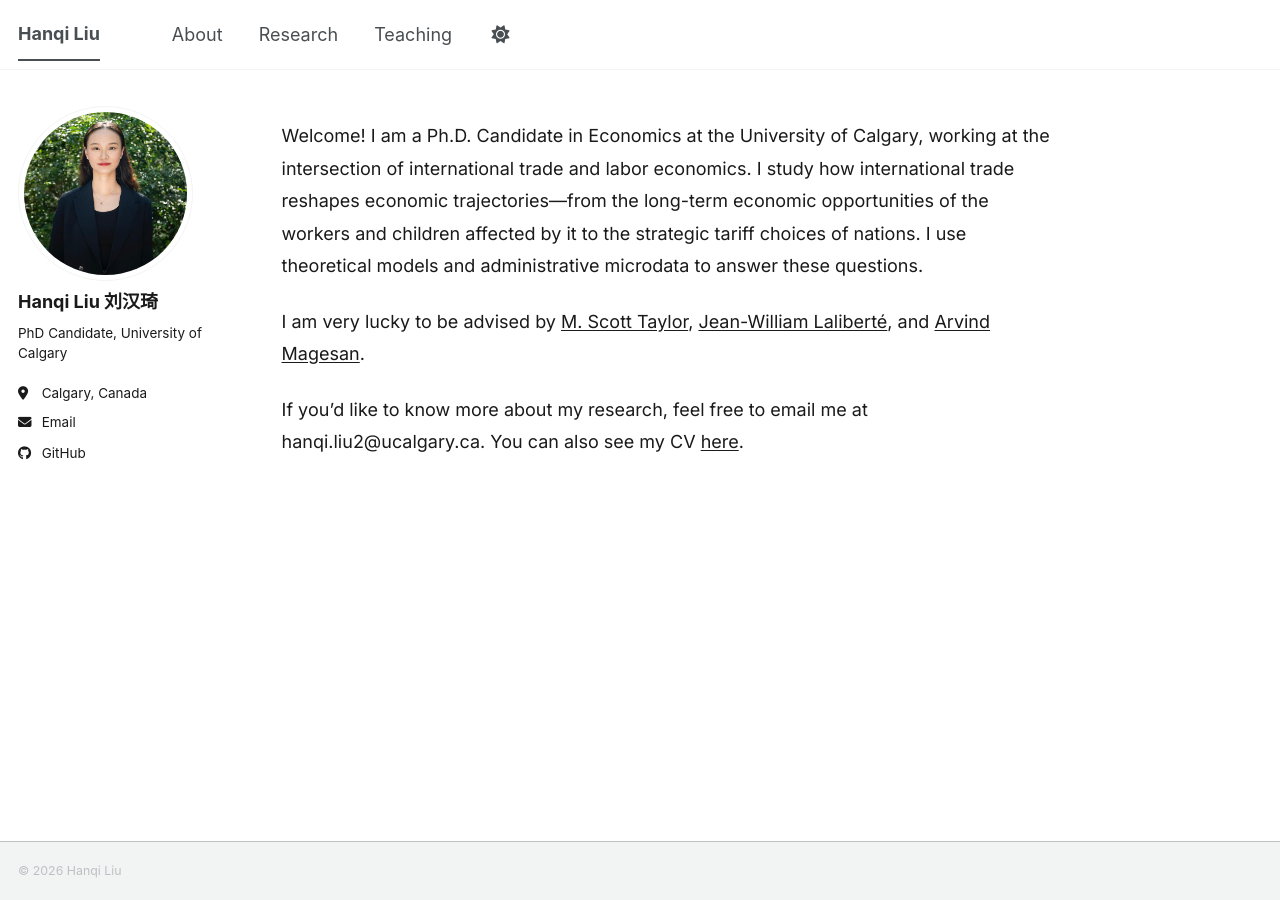
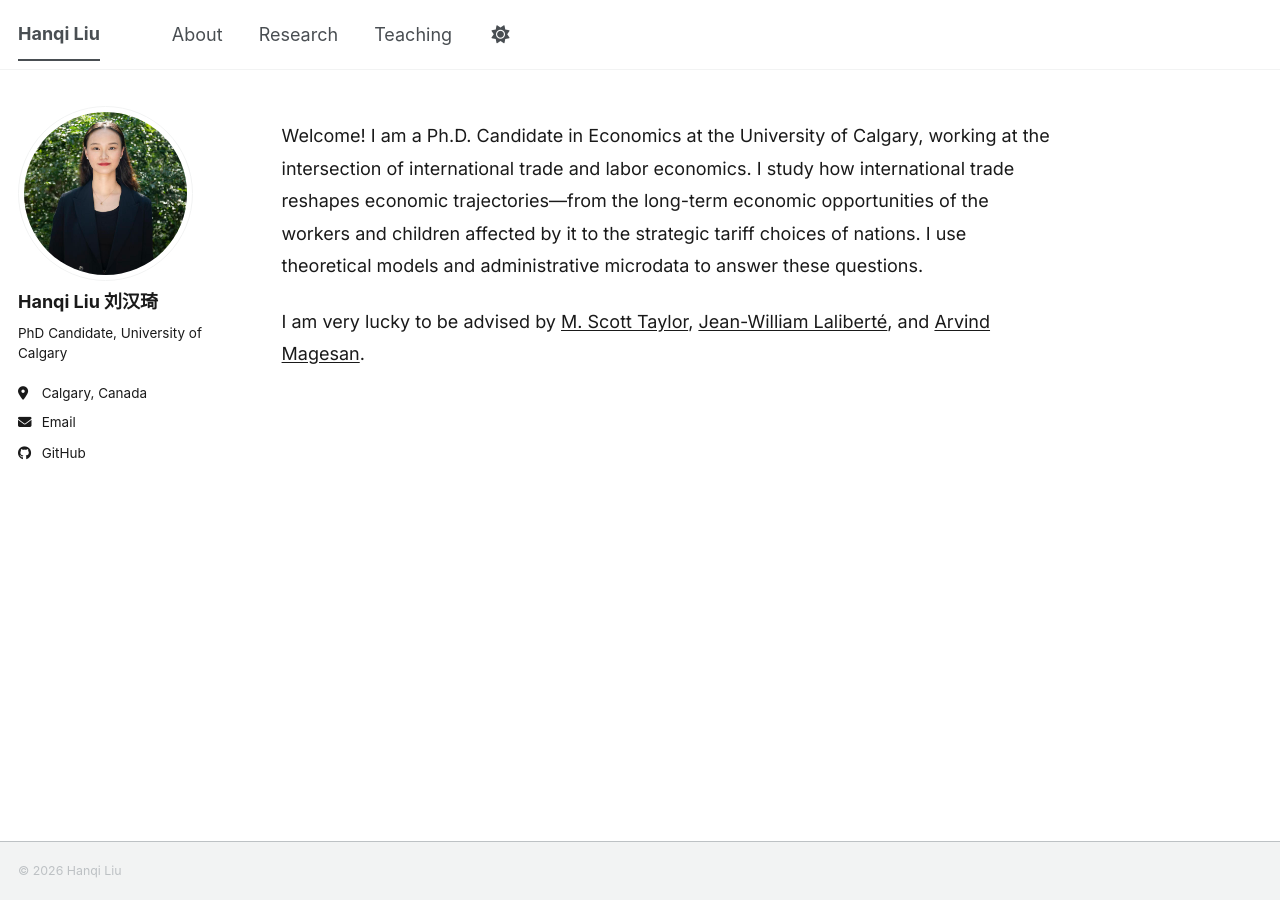
Before and after one commit to hanqi-liu-econ/hanqi-liu-econ.github.io, a Jekyll site: the page built from _pages/about.md, in a window 1280 px wide. Built offline with Jekyll 4.4.1, drawn with Linux system fonts in a browser that asks for light colours; a script bundle is joined from its source files by our own code; library files that are not in the unit come from our copies.

Commit message:
Update about.md

```diff
--- a/_pages/about.md
+++ b/_pages/about.md
@@ -11,4 +11,4 @@ Welcome! I am a Ph.D. Candidate in Economics at the University of Calgary, worki
 
 I am very lucky to be advised by [M. Scott Taylor](https://www.mstaylor1.org/), [Jean-William Laliberté](https://sites.google.com/view/jwlaliberte), and [Arvind Magesan](https://sites.google.com/site/arvindmagesan/).
 
-If you'd like to know more about my research, feel free to email me at hanqi.liu2@ucalgary.ca. You can also see my CV [here](https://hanqi-liu-econ.github.io/files/cv.pdf).
+<!-- If you'd like to know more about my research, feel free to email me at hanqi.liu2@ucalgary.ca. You can also see my CV [here](https://hanqi-liu-econ.github.io/files/cv.pdf). -->
```
